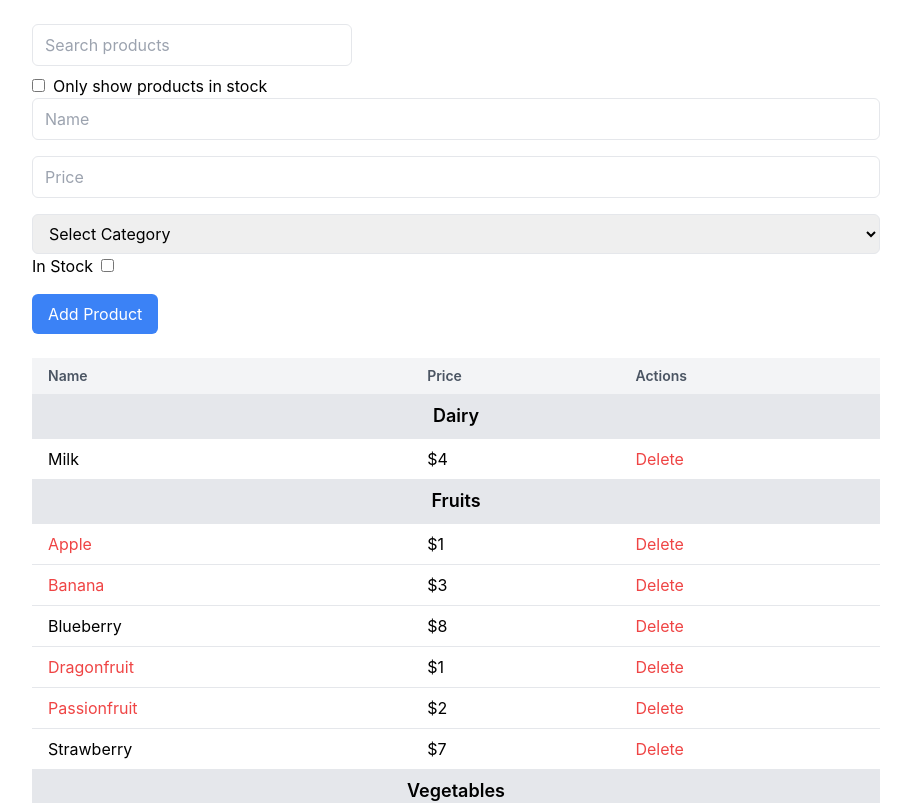
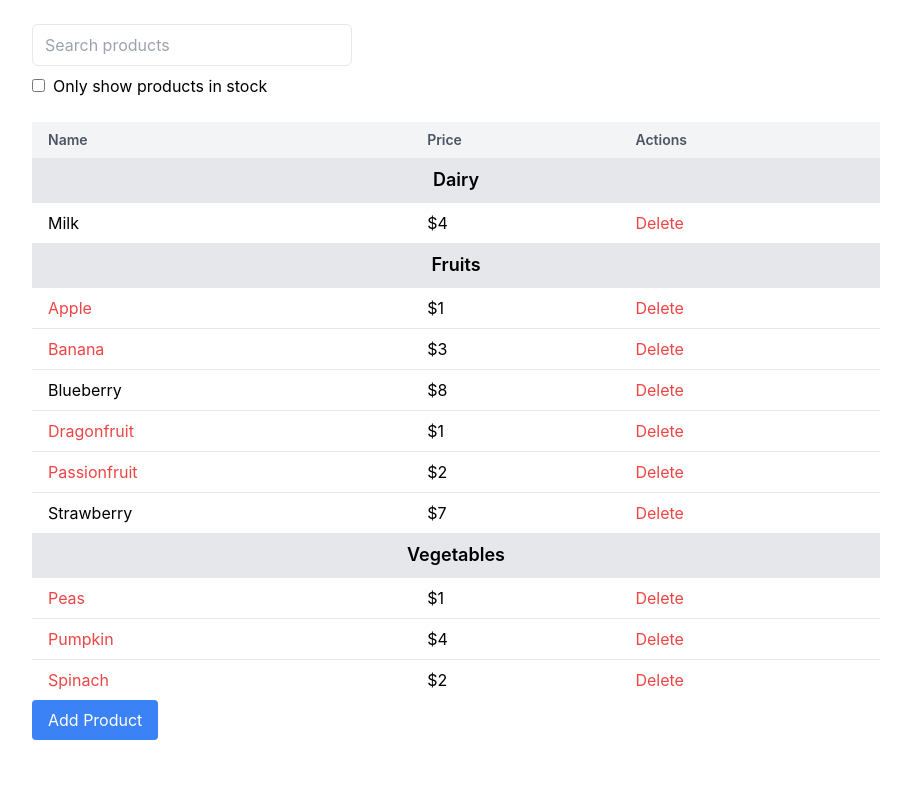
Before and after one commit to chiragthakuri/codespaces-react, a React (Vite) app: page / in a window 1280 px wide. Shown: the top 803 px of the page, without its empty margins (184-1095 px from the left). Built offline with nearby package versions, Linux system fonts and the light colour scheme.

Commit message:
modal implemented to hide/show add product form

```diff
--- a/src/components/FilterableProductsTable.jsx
+++ b/src/components/FilterableProductsTable.jsx
@@ -1,5 +1,4 @@
 import React, { useState, useEffect } from 'react';
-import { Client, Databases } from 'appwrite';
 import SearchBar from './SearchBar';
 import ProductTable from './ProductTable';
 import AddProduct from './AddProduct';
@@ -8,18 +7,17 @@ function FilterableProductsTable() {
   const [filterText, setFilterText] = useState('');
   const [inStockOnly, setinStockOnly] = useState(false);
   const [storedProducts, setStoredProducts] = useState([]);
+  const [showAddProductModal, setShowAddProductModal] = useState(false); // State to toggle modal
 
-  // Sort products by category and name for consistent order
   const sortProducts = (products) => {
     return products.sort((a, b) => {
       if (a.category === b.category) {
-        return a.name.localeCompare(b.name); // Sort alphabetically by product name within category
+        return a.name.localeCompare(b.name);
       }
-      return a.category.localeCompare(b.category); // Sort by category alphabetically
+      return a.category.localeCompare(b.category);
     });
   };
 
-  // On component mount, check if products are already in localStorage
   useEffect(() => {
     const storedData = localStorage.getItem('products');
     if (!storedData) {
@@ -48,16 +46,14 @@ function FilterableProductsTable() {
   useEffect(() => {
     if (storedProducts.length > 0) {
       localStorage.setItem('products', JSON.stringify(storedProducts));
-      console.log("Updated storedProducts:", storedProducts);
     }
   }, [storedProducts]);
 
-  // Handle adding a product
   const handleAddProduct = (newProduct) => {
-    console.log("Product added:", newProduct);
     const updatedProducts = [...storedProducts, newProduct];
     const sortedUpdatedProducts = sortProducts(updatedProducts);
     setStoredProducts(sortedUpdatedProducts);
+    setShowAddProductModal(false); // Close the modal after adding
   };
 
   const handleDelete = (productName) => {
@@ -76,8 +72,6 @@ function FilterableProductsTable() {
         setinStockOnly={setinStockOnly}
       />
 
-      <AddProduct onAddProduct={handleAddProduct} />
-
       <ProductTable
         products={storedProducts}
         filterText={filterText}
@@ -85,6 +79,29 @@ function FilterableProductsTable() {
         onDelete={handleDelete}
       />
 
+      {/* Button to open the Add Product modal */}
+      <button
+        className="bg-blue-500 text-white px-4 py-2 rounded mb-4"
+        onClick={() => setShowAddProductModal(true)}
+      >
+        Add Product
+      </button>
+
+      {/* Conditional rendering for the modal */}
+      {showAddProductModal && (
+        <div className="fixed inset-0 bg-gray-800 bg-opacity-50 flex justify-center items-center">
+          <div className="bg-white p-6 rounded-lg shadow-lg">
+            <h2 className="text-xl font-bold mb-4">Add a New Product</h2>
+            <AddProduct onAddProduct={handleAddProduct} />
+            <button
+              className="bg-red-500 text-white px-4 py-2 mt-4 rounded"
+              onClick={() => setShowAddProductModal(false)}
+            >
+              Close
+            </button>
+          </div>
+        </div>
+      )}
     </div>
   );
 }
```
